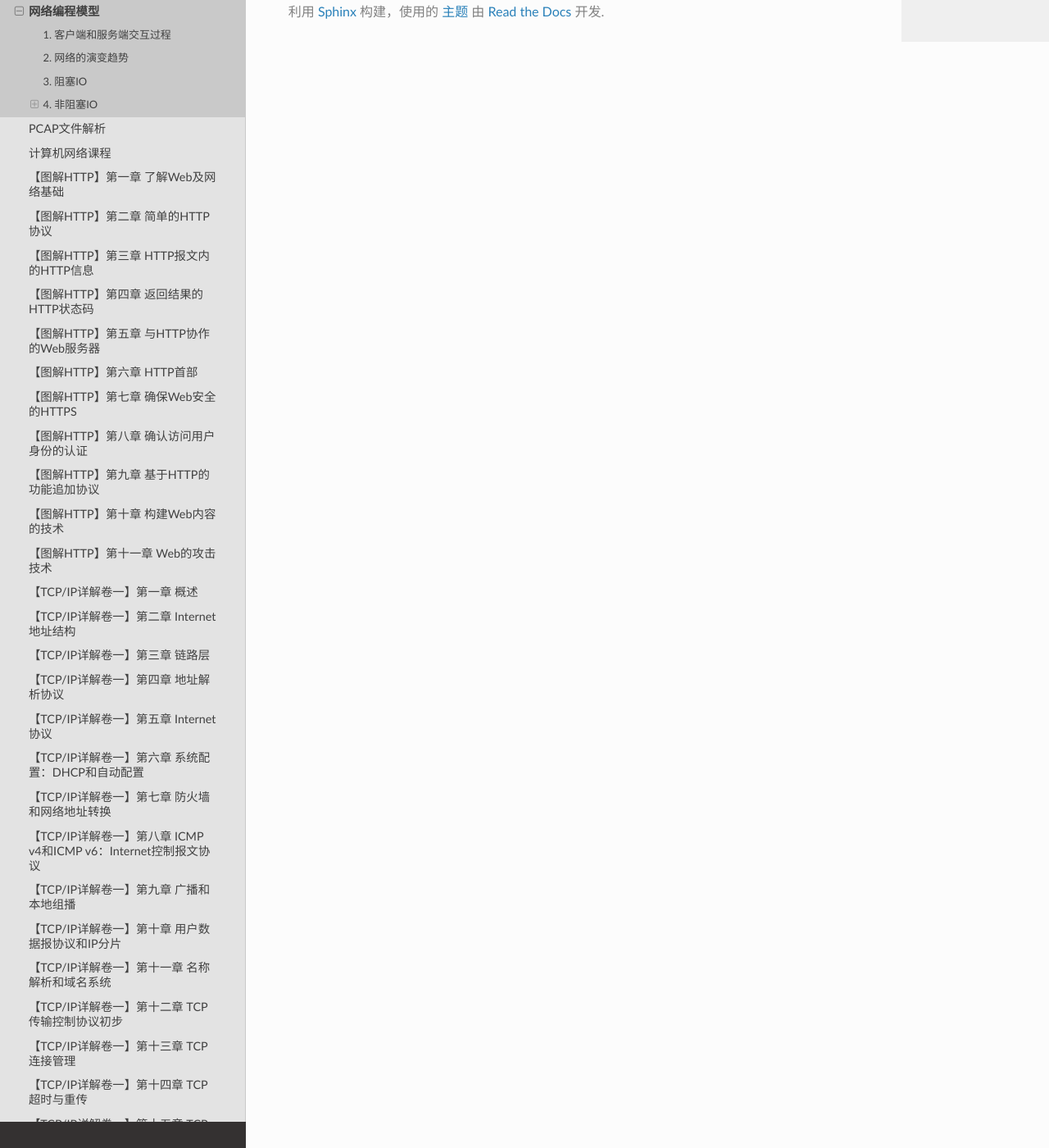
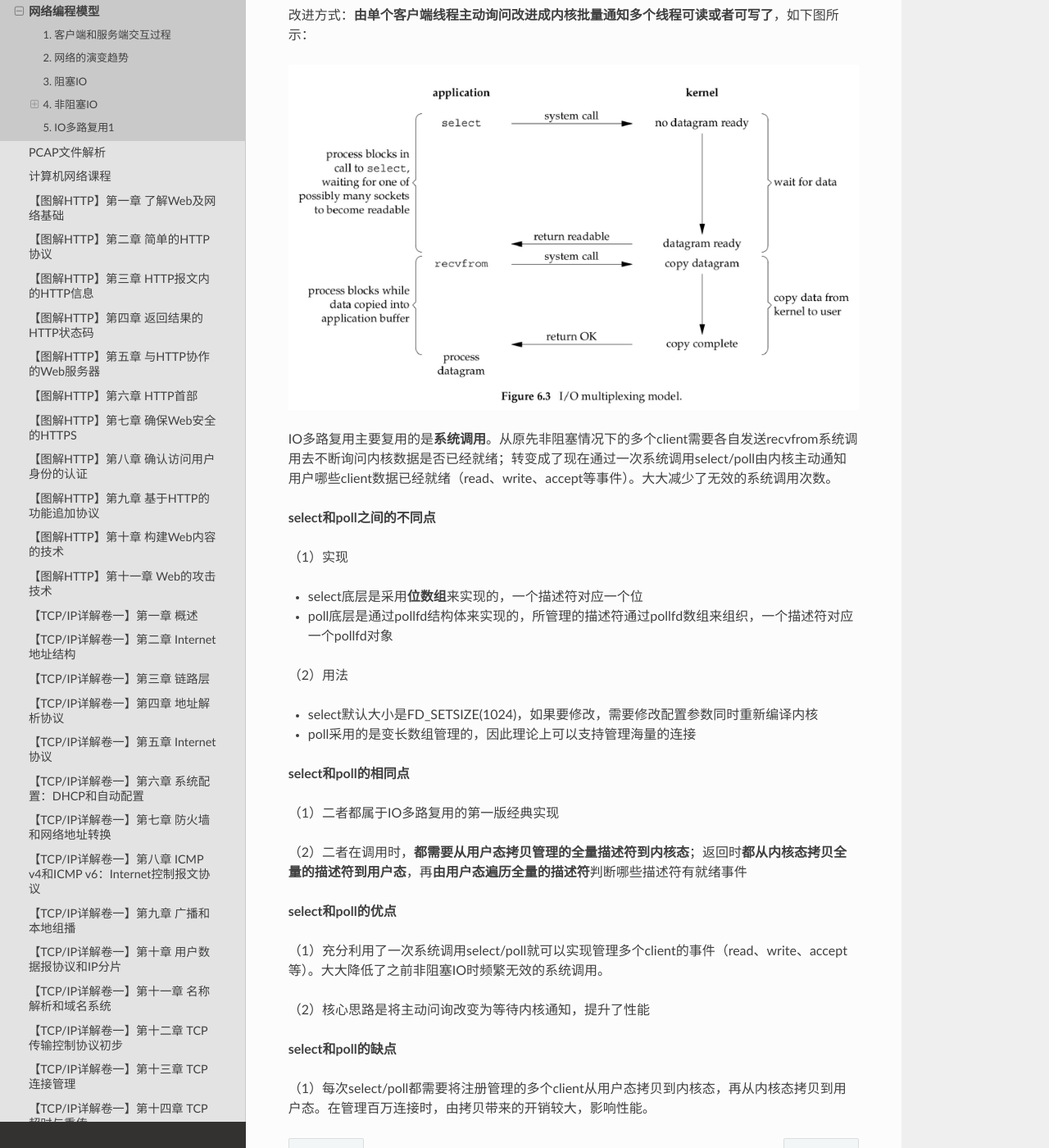
Before and after one commit to wallace-lai/learning-notes, a Sphinx documentation site: the page built from source/Network/npm.md, in a window 1280 px wide and 1400 px high, scrolled down 5897 px. Shown: the whole window at 82% size. Built offline with Sphinx 7.4.7 and the Read the Docs theme 2.0.0, drawn with Linux system fonts in a browser that asks for light colours; some of the changed text lies outside the part shown.

Commit message:
update npm

```diff
--- a/source/Network/npm.md
+++ b/source/Network/npm.md
@@ -101,3 +101,41 @@ fcntl(socket_fd, F_SETFL, flags | O_NONBLOCK);
 缺点：
 
 （1）需要不断轮询内核，查看数据是否已就绪，涉及很多无效的、太频繁的系统调用
+
+## 5. IO多路复用1
+
+非阻塞IO涉及很多次无用的、频繁的系统调用的原因是：**非阻塞socket在read时并不知道啥时候数据会准备好，所以需要不断地主动询问**。如何改进呢？
+
+改进方式：**由单个客户端线程主动询问改进成内核批量通知多个线程可读或者可写了**，如下图所示：
+
+![IO多路复用](../media/images/Network/npm6.png)
+
+IO多路复用主要复用的是**系统调用**。从原先非阻塞情况下的多个client需要各自发送recvfrom系统调用去不断询问内核数据是否已经就绪；转变成了现在通过一次系统调用select/poll由内核主动通知用户哪些client数据已经就绪（read、write、accept等事件）。大大减少了无效的系统调用次数。
+
+**select和poll之间的不同点**
+
+（1）实现
+
+- select底层是采用**位数组**来实现的，一个描述符对应一个位
+- poll底层是通过pollfd结构体来实现的，所管理的描述符通过pollfd数组来组织，一个描述符对应一个pollfd对象
+
+（2）用法
+
+- select默认大小是FD_SETSIZE(1024)，如果要修改，需要修改配置参数同时重新编译内核
+- poll采用的是变长数组管理的，因此理论上可以支持管理海量的连接
+
+**select和poll的相同点**
+
+（1）二者都属于IO多路复用的第一版经典实现
+
+（2）二者在调用时，**都需要从用户态拷贝管理的全量描述符到内核态**；返回时**都从内核态拷贝全量的描述符到用户态**，再**由用户态遍历全量的描述符**判断哪些描述符有就绪事件
+
+**select和poll的优点**
+
+（1）充分利用了一次系统调用select/poll就可以实现管理多个client的事件（read、write、accept等）。大大降低了之前非阻塞IO时频繁无效的系统调用。
+
+（2）核心思路是将主动问询改变为等待内核通知，提升了性能
+
+**select和poll的缺点**
+
+（1）每次select/poll都需要将注册管理的多个client从用户态拷贝到内核态，再从内核态拷贝到用户态。在管理百万连接时，由拷贝带来的开销较大，影响性能。
```
Also changed, not shown: source/media/images/Network/npm6.png (added).
